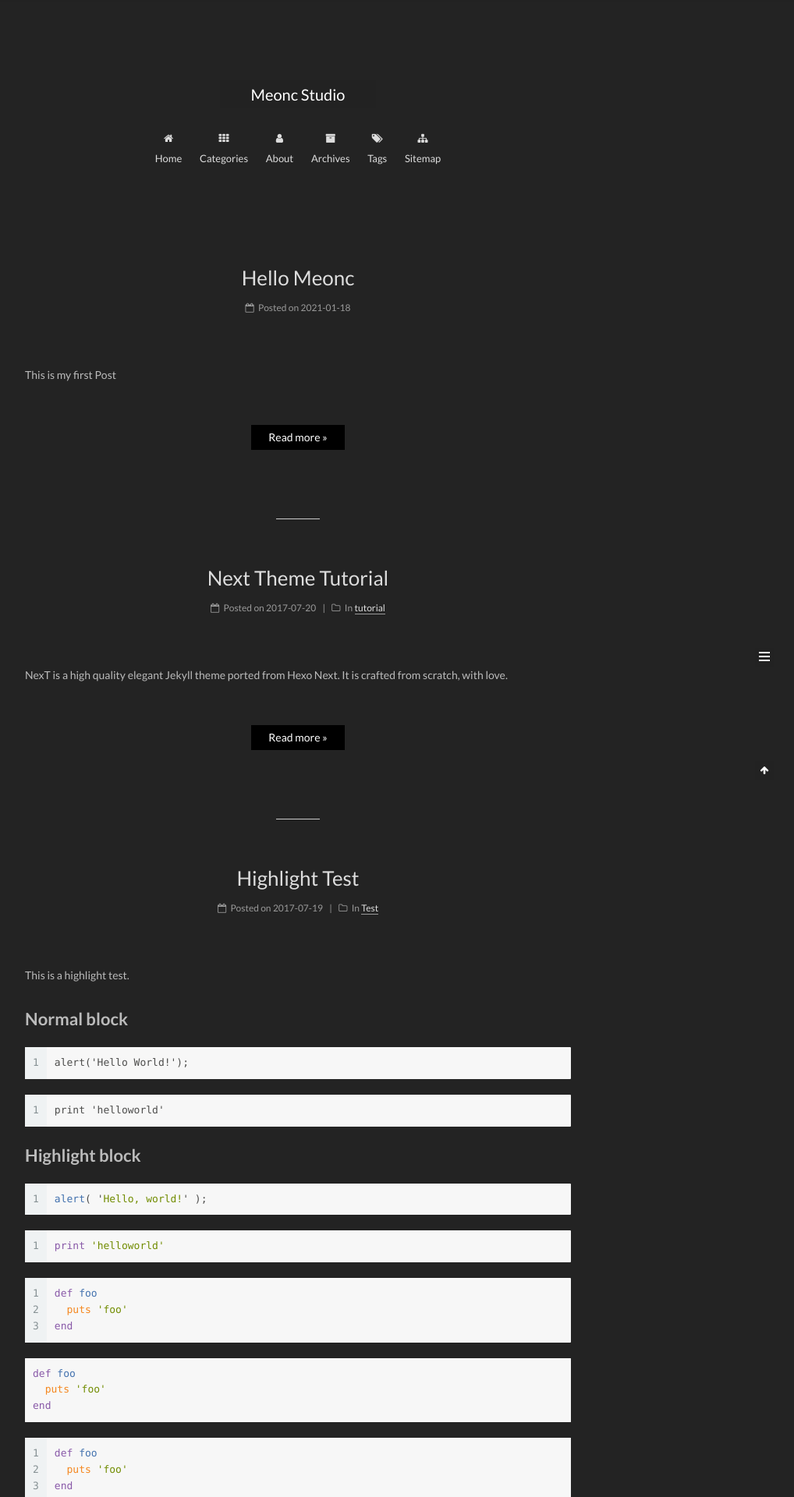
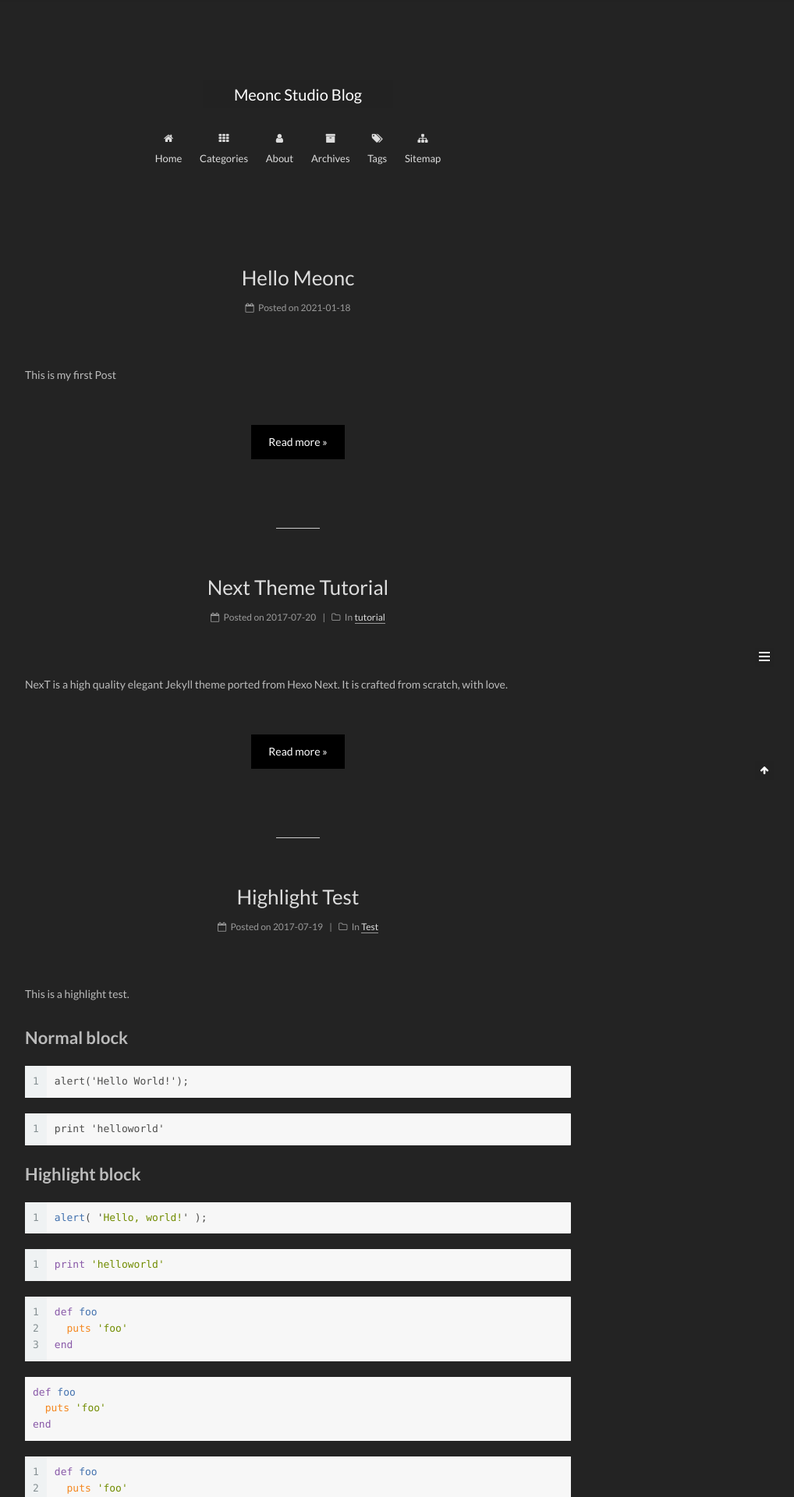
Before and after one commit to meoncstudio/blog.meonc.studio, a Jekyll site: the page built from index.html, in a window 1280 px wide. Shown: the top 1920 px of the page at 78% size, without its empty margins (258-1276 px from the left). Built offline with Jekyll 4.4.1, drawn with Linux system fonts in a browser that asks for light colours; emoji names are drawn with the system emoji font; the list of posts is cut into pages by our own code.

Commit message:
Update title and button padding

```diff
--- a/_config.yml
+++ b/_config.yml
@@ -4,7 +4,7 @@
 # ---------------------------------------------------------------
 
 # Site
-title: Meonc Studio
+title: Meonc Studio Blog
 subtitle:
 description: A coding studio founded by @jimschenchen and @cloudyyoung since 2016.
 author: Meonc
--- a/_sass/_common/components/post/post-button.scss
+++ b/_sass/_common/components/post/post-button.scss
@@ -8,6 +8,7 @@
     border-radius: $read-more-border-radius;
     line-height: 2;
     margin: 0 4px 8px 4px;
+    padding: 6px 20px;
   }
   .btn:hover {
     @extend %btn-hover;
```
